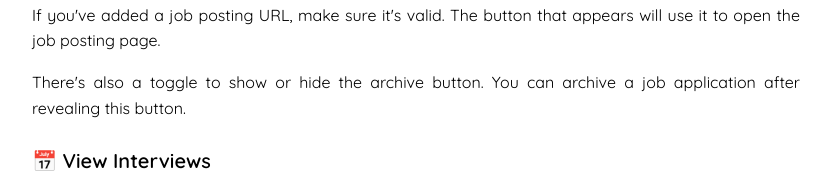
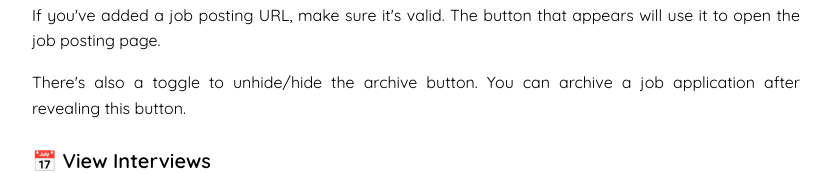
Before and after one commit to WeiHungLoh/job_tracker, a React (Create React App) app in the folder frontend/: page /userguide in a window 1280 px wide. Shown: the part 523-696 px from the top of the page, without its empty margins (224-1055 px from the left). Built offline with nearby package versions, Linux system fonts and the light colour scheme.

Commit message:
fix: Correct typo in user guide

```diff
--- a/frontend/src/UserGuide/UserGuide.js
+++ b/frontend/src/UserGuide/UserGuide.js
@@ -32,7 +32,7 @@ const UserGuide = () => {
                     If you've added a job posting URL, make sure it's valid. The button that appears will use it to open the job posting page.
                 </p>
                 <p>
-                    There's also a toggle to show or hide the archive button. You can archive a job application after revealing this button.
+                    There's also a toggle to unhide/hide the archive button. You can archive a job application after revealing this button.
                 </p>
             </section>
 
```
Also changed, not shown: frontend/src/UserGuide/UserGuide.css (line endings or trailing spaces).
